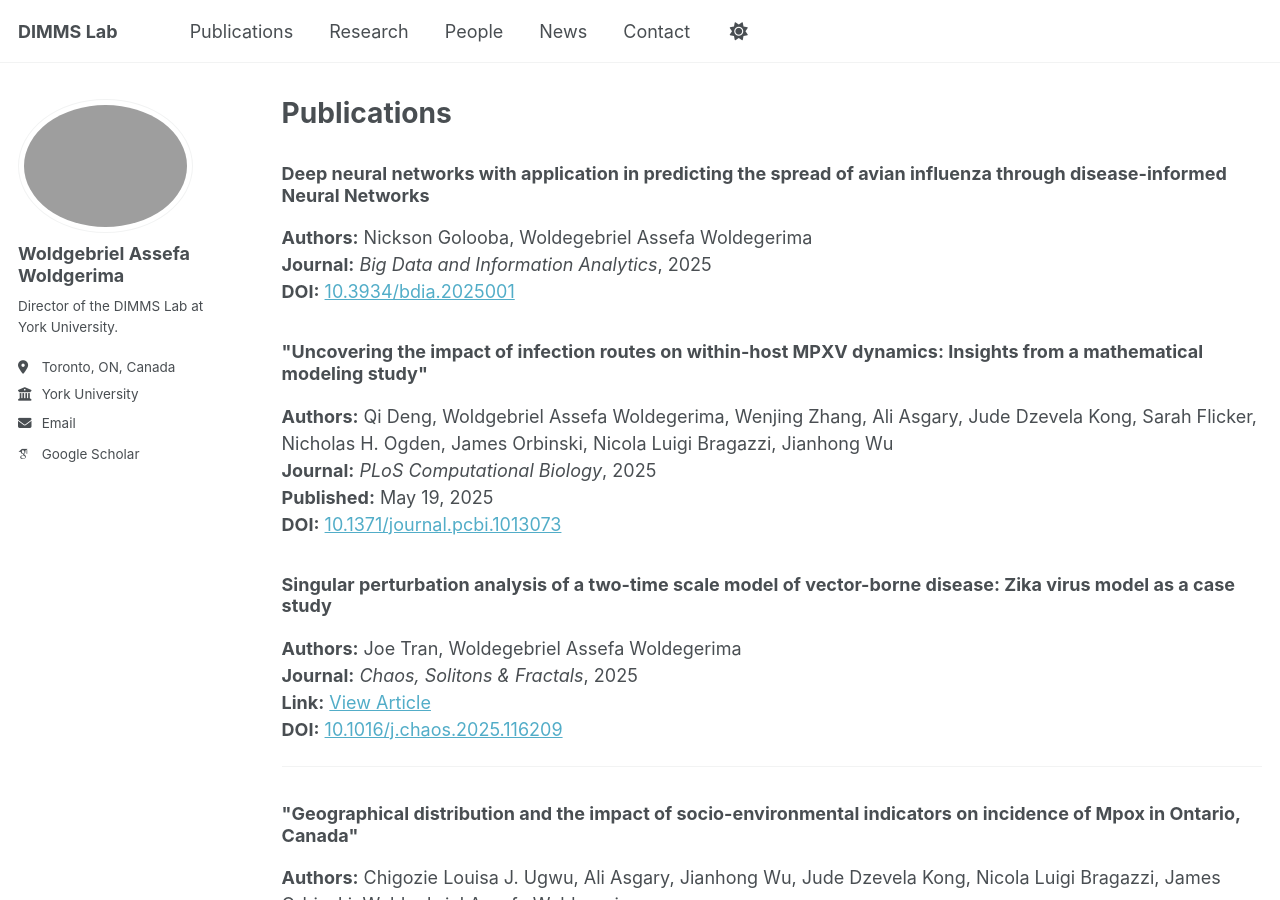
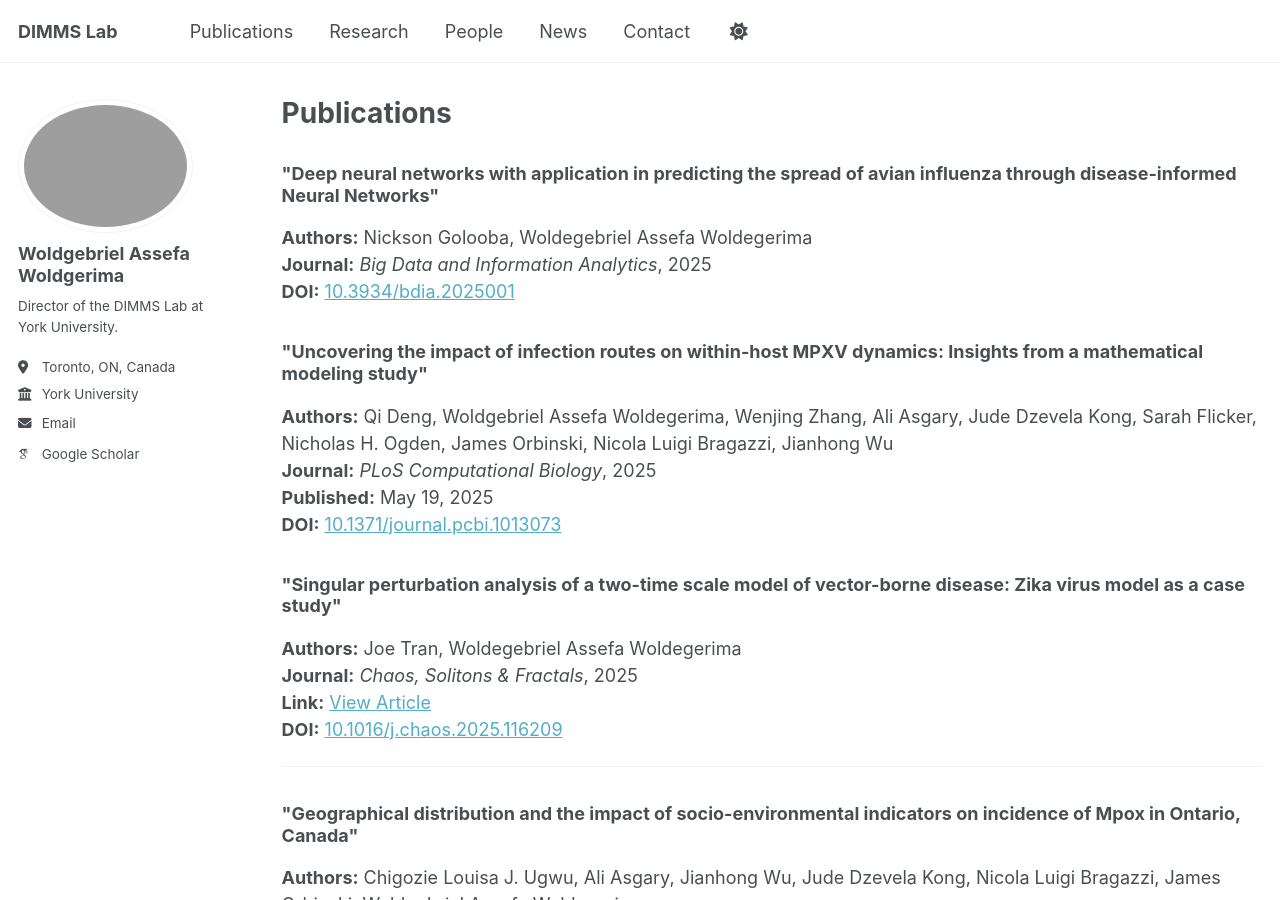
Before and after one commit to dimms-lab/dimms-lab.github.io, a Jekyll site: the page built from _pages/publications.html, in a window 1280 px wide and 900 px high. Built offline with Jekyll 4.4.1, drawn with Linux system fonts in a browser that asks for light colours; some web fonts are replaced; a script that is not in the unit is left out.

Commit message:
Update publications.html

```diff
--- a/_pages/publications.html
+++ b/_pages/publications.html
@@ -4,7 +4,7 @@ title: "Publications"
 permalink: /publications/
 author_profile: true
 ---
-<h3>Deep neural networks with application in predicting the spread of avian influenza through disease-informed Neural Networks</h3>
+<h3>"Deep neural networks with application in predicting the spread of avian influenza through disease-informed Neural Networks"</h3>
 <p><strong>Authors:</strong> Nickson Golooba, Woldegebriel Assefa Woldegerima<br>
 <strong>Journal:</strong> <em>Big Data and Information Analytics</em>, 2025<br>
 <strong>DOI:</strong> <a href="https://doi.org/10.3934/bdia.2025001" target="_blank">10.3934/bdia.2025001</a></p>
@@ -15,7 +15,7 @@ author_profile: true
 <strong>Published:</strong> May 19, 2025<br>
 <strong>DOI:</strong> <a href="https://doi.org/10.1371/journal.pcbi.1013073" target="_blank">10.1371/journal.pcbi.1013073</a></p>
 
-<h3>Singular perturbation analysis of a two-time scale model of vector-borne disease: Zika virus model as a case study</h3>
+<h3>"Singular perturbation analysis of a two-time scale model of vector-borne disease: Zika virus model as a case study"</h3>
 <p><strong>Authors:</strong> Joe Tran, Woldegebriel Assefa Woldegerima<br>
 <strong>Journal:</strong> <em>Chaos, Solitons & Fractals</em>, 2025<br>
 <strong>Link:</strong> <a href="https://www.sciencedirect.com/science/article/pii/S096007792250022X" target="_blank">View Article</a><br>
```
